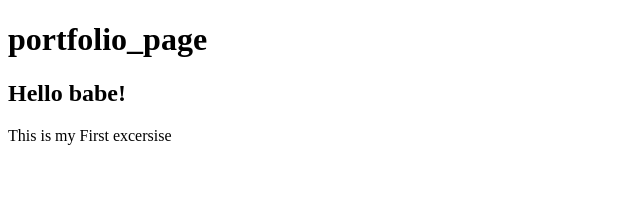
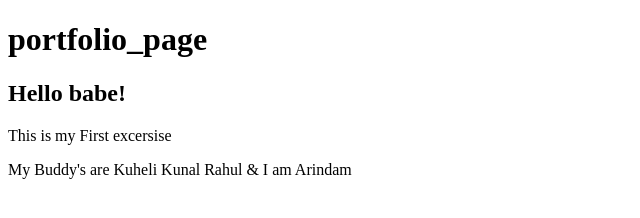
Before and after one commit to iamarindambaidya/HTML, a plain HTML site: page index.html in a window 1280 px wide. Shown: the whole page, without its empty margins (0-640 px from the left). Drawn offline with Linux system fonts and the light colour scheme.

Commit message:
modified index.html

```diff
--- a/index.html
+++ b/index.html
@@ -10,6 +10,11 @@
 <body>
     <h1>portfolio_page</h1>
     <h2>Hello babe! </h2>
-    <p> This is my First excersise</p>
+    <p> This is my First excersise </p>
+    <p> My Buddy's are
+    	Kuheli
+	Kunal
+	Rahul
+	 & I am Arindam <p>
 </body>
 </html>
```
